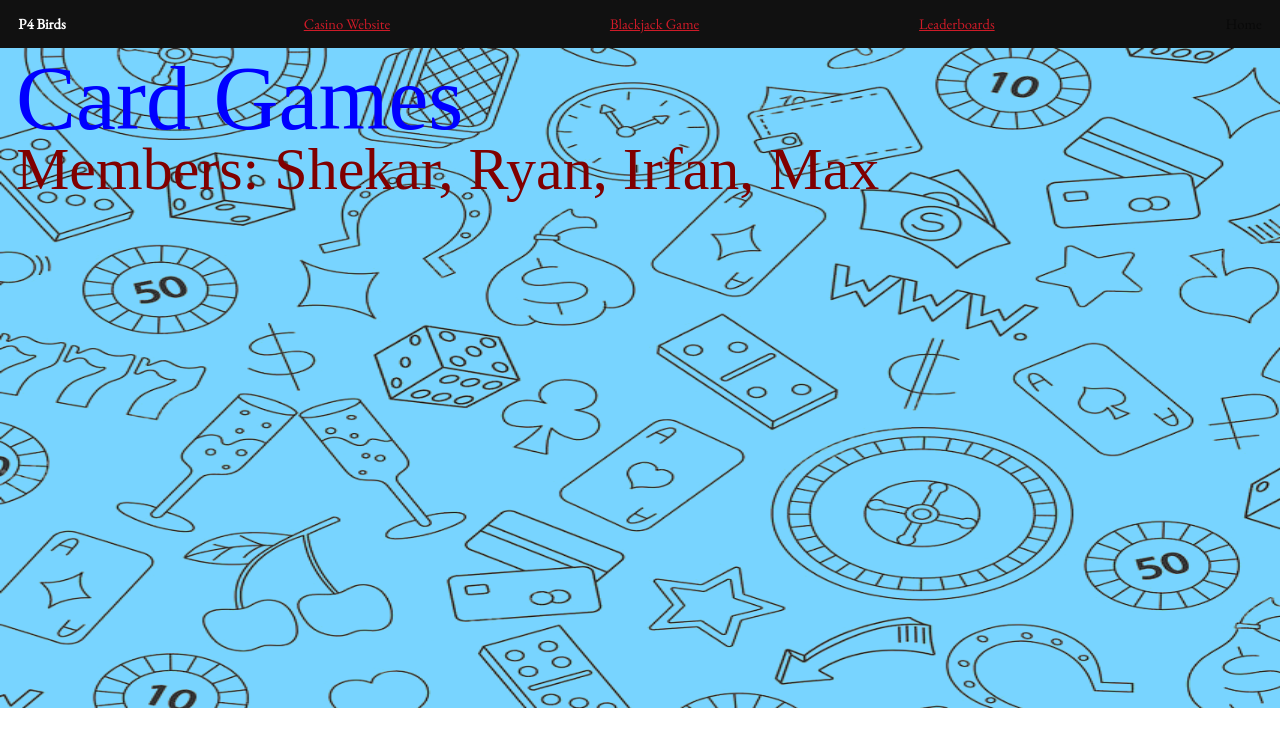
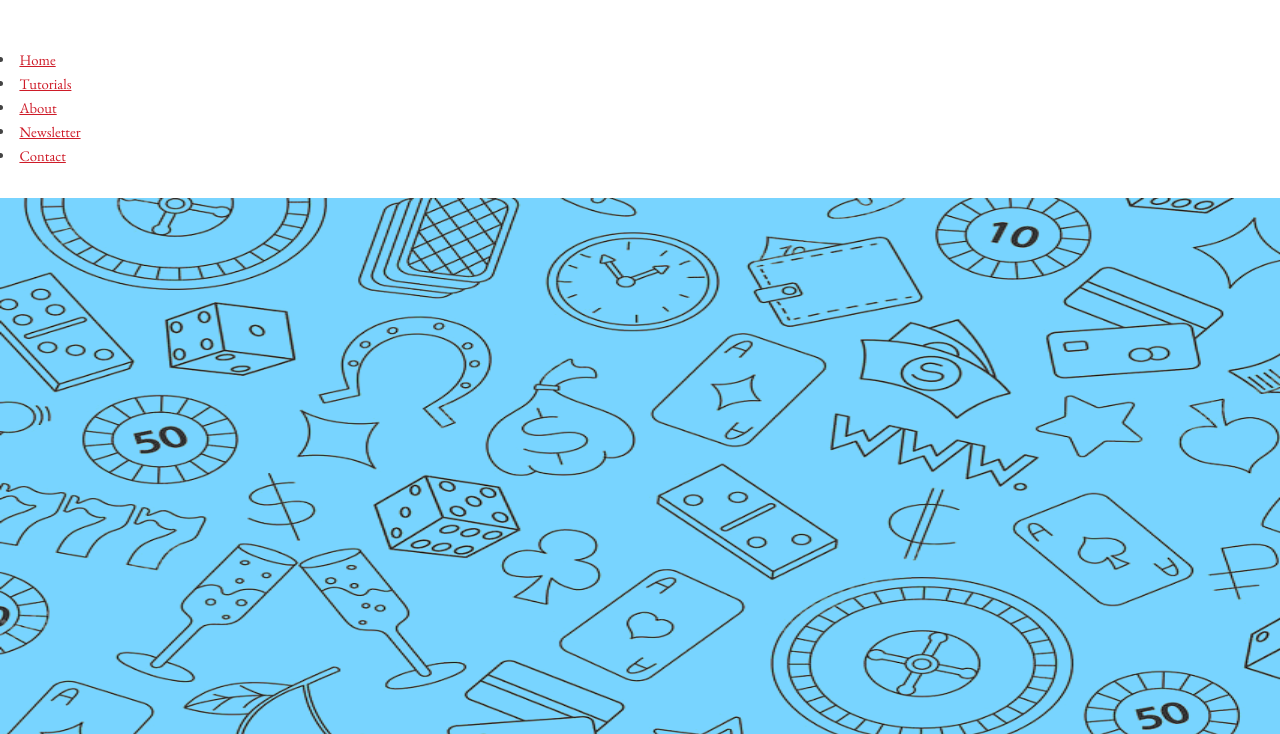
Before and after one commit to shekark642/P3-Prophets, a Flask app: page / in a window 1280 px wide; the page is wider, and only the part inside the window is pictured. Shown: the top 734 px of that part. Run offline with Flask 2, Linux system fonts and the light colour scheme; some libraries are stand-ins or nearby versions.

Commit message:
added blackjack file and temp menu

```diff
--- a/templates/base.html
+++ b/templates/base.html
@@ -1,26 +1,17 @@
 <!DOCTYPE html> <!-- this file will contain the nav bar and other stuff -->
 <html>
 
-<!-- Header -->
-<header id="header">
-    <a class="logo" href="index.html">P4 Birds</a>
-        <a class="navbar-brand" href="#">Casino Website</a>
-                <a class="nav-link" href="/blackjack">Blackjack Game</a>
-    <a class="nav-link" href="leaderboards">Leaderboards</a>
-            </div>
-        </div>
-    </nav>
+<header>
     <nav>
-        <a href="#">Home</a>
-    </nav>
+        <ul>
+            <li><a href="#">Home</a></li>
+            <li><a class="active" href="#">Tutorials</a></li>
+            <li><a href="#">About</a></li>
+            <li><a href="#">Newsletter</a></li>
+            <li><a href="#">Contact</a></li>
+        </ul>
 </header>
 
-<!-- Nav -->
-<nav id="menu">
-    <ul class="links">
-        <li><a href="index.html">Home</a></li>
-    </ul>
-</nav>
 
 <!-- Scripts -->
 <script src="assets/js/jquery.min.js"></script>
@@ -29,7 +20,7 @@
 <script src="assets/js/util.js"></script>
 <script src="assets/js/main.js"></script>
 
-
 {% block body %}{% endblock %}
 
+
 </html>
--- a/templates/index.html
+++ b/templates/index.html
@@ -18,8 +18,6 @@
 <div>
     <img src= "../static/APCOMPSCIwebpage.png" style = "position: fill; width: 1535px; height: 660px" alt=HELLO>
 
-    <div class="top-left">Card Games</div>
-    <div class="top-left2">Members: Shekar, Ryan, Irfan, Max</div>
 
     <div class="bottom-right">Period 4 CSP </div>
 </div>
--- a/view.py
+++ b/view.py
@@ -14,9 +14,13 @@ app = Flask(__name__)
 def index():
     return render_template("index.html")
 
-@app.route('/leaderboards/')
+@app.route('/leaderboards')
 def leaderboards():
     return render_template("leaderboards.html")
+
+@app.route('/blackjack')
+def blackjack():
+    return render_template("blackjack.html")
 
 if __name__ == "__main__":
     # runs the application on the repl development server
```
Also changed, not shown: templates/blackjack.html (added, +7 -0 lines).
